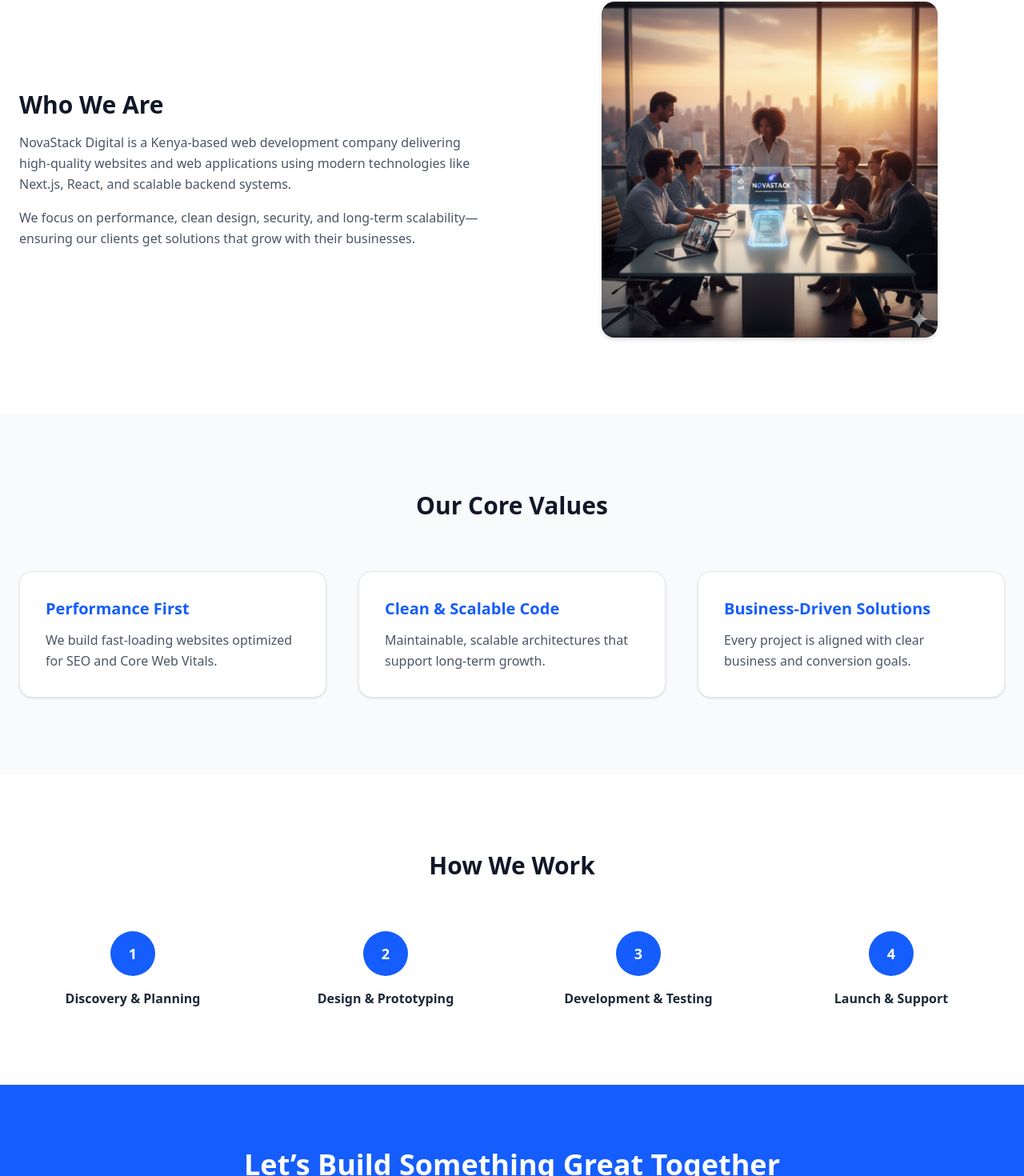
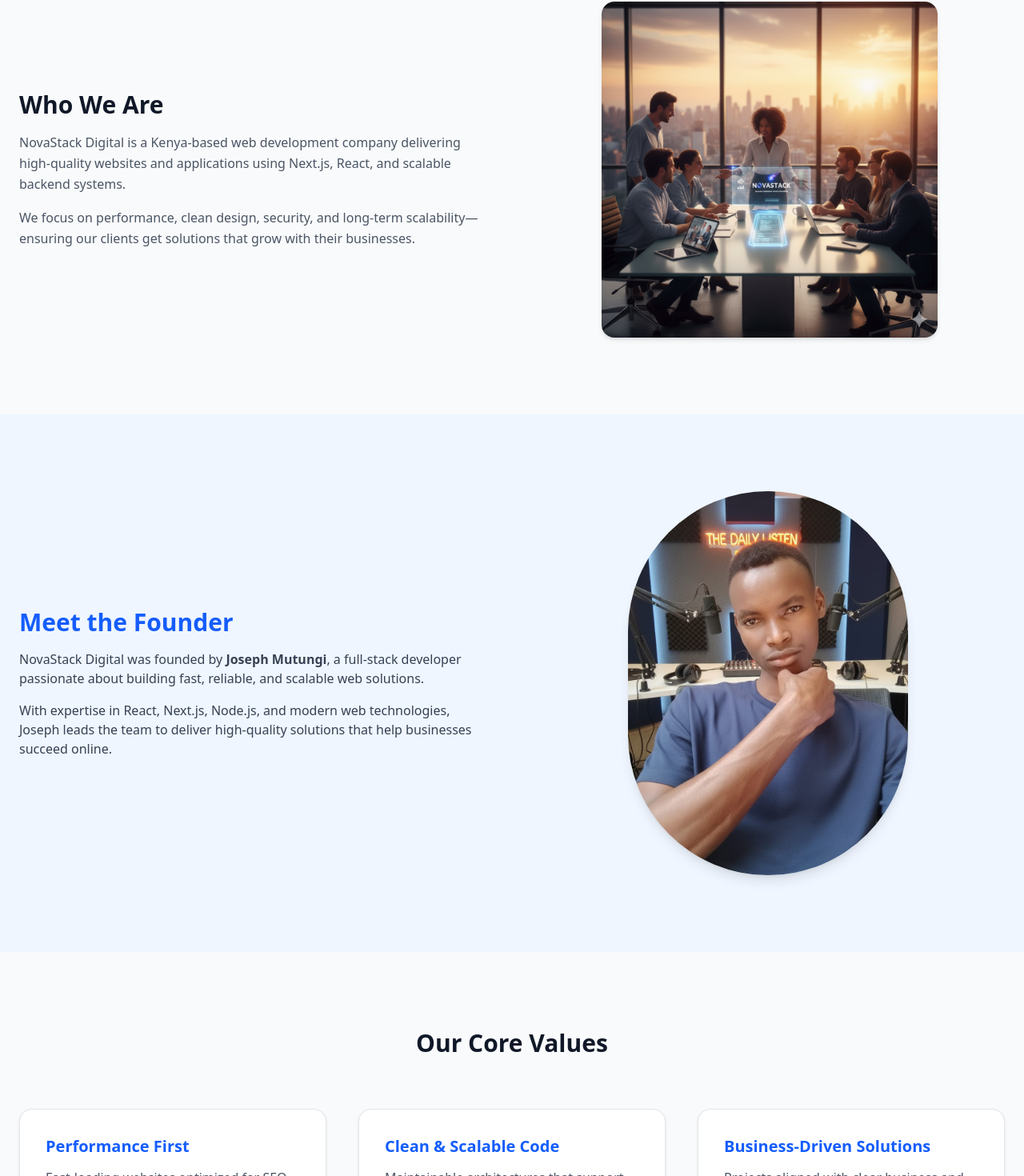
Before and after one commit to Joseh-star-dev/portfolio, a Next.js app: page /about in a window 1280 px wide. Shown: the part 483-1953 px from the top of the page at 80% size. Built offline with nearby package versions, Linux system fonts and the light colour scheme.

Commit message:
updated about page and added photo for founder of novastack

```diff
--- a/app/about/page.jsx
+++ b/app/about/page.jsx
@@ -11,9 +11,9 @@ const fadeUp = {
 
 export default function AboutPage() {
   return (
-    <main className="w-full bg-white">
+    <main className="w-full bg-gray-50">
       {/* HERO */}
-      <section className="bg-gray-50">
+      <section className="bg-white">
         <div className="max-w-7xl mx-auto px-6 py-24 text-center">
           <motion.h1
             variants={fadeUp}
@@ -51,8 +51,8 @@ export default function AboutPage() {
           <h2 className="text-3xl font-bold text-gray-900 mb-4">Who We Are</h2>
           <p className="text-gray-600 leading-relaxed mb-4">
             NovaStack Digital is a Kenya-based web development company
-            delivering high-quality websites and web applications using modern
-            technologies like Next.js, React, and scalable backend systems.
+            delivering high-quality websites and applications using Next.js,
+            React, and scalable backend systems.
           </p>
           <p className="text-gray-600 leading-relaxed">
             We focus on performance, clean design, security, and long-term
@@ -73,13 +73,57 @@ export default function AboutPage() {
             alt="NovaStack Digital team"
             width={420}
             height={320}
-            className="rounded-2xl shadow-md"
+            className="rounded-2xl shadow-md object-cover"
           />
         </motion.div>
       </section>
 
+      {/* FOUNDER SECTION */}
+      <section className="bg-blue-50 py-24">
+        <div className="max-w-7xl mx-auto px-6 grid md:grid-cols-2 gap-12 items-center">
+          <motion.div
+            initial={{ opacity: 0, x: -40 }}
+            whileInView={{ opacity: 1, x: 0 }}
+            viewport={{ once: true }}
+            transition={{ duration: 0.6 }}
+            className="text-center md:text-left"
+          >
+            <h2 className="text-3xl font-bold text-blue-600 mb-4">
+              Meet the Founder
+            </h2>
+            <p className="text-gray-700 mb-4">
+              NovaStack Digital was founded by{" "}
+              <span className="font-semibold">Joseph Mutungi</span>, a
+              full-stack developer passionate about building fast, reliable, and
+              scalable web solutions.
+            </p>
+            <p className="text-gray-700">
+              With expertise in React, Next.js, Node.js, and modern web
+              technologies, Joseph leads the team to deliver high-quality
+              solutions that help businesses succeed online.
+            </p>
+          </motion.div>
+
+          <motion.div
+            initial={{ opacity: 0, x: 40 }}
+            whileInView={{ opacity: 1, x: 0 }}
+            viewport={{ once: true }}
+            transition={{ duration: 0.6 }}
+            className="flex justify-center"
+          >
+            <Image
+              src="/p1.jpeg"
+              alt="Joseph Mutungi - Founder NovaStack Digital"
+              width={350}
+              height={350}
+              className="rounded-full shadow-lg object-cover"
+            />
+          </motion.div>
+        </div>
+      </section>
+
       {/* VALUES */}
-      <section className="bg-gray-50 py-24">
+      <section className="py-24">
         <div className="max-w-7xl mx-auto px-6">
           <motion.h2
             variants={fadeUp}
@@ -96,15 +140,15 @@ export default function AboutPage() {
             {[
               {
                 title: "Performance First",
-                desc: "We build fast-loading websites optimized for SEO and Core Web Vitals.",
+                desc: "Fast-loading websites optimized for SEO and Core Web Vitals.",
               },
               {
                 title: "Clean & Scalable Code",
-                desc: "Maintainable, scalable architectures that support long-term growth.",
+                desc: "Maintainable architectures that support long-term growth.",
               },
               {
                 title: "Business-Driven Solutions",
-                desc: "Every project is aligned with clear business and conversion goals.",
+                desc: "Projects aligned with clear business and conversion goals.",
               },
             ].map((item, index) => (
               <motion.div
@@ -180,12 +224,20 @@ export default function AboutPage() {
           <p className="text-blue-100 mb-8">
             Ready to take your business online or upgrade your digital presence?
           </p>
+          <div className="flex flex-wrap justify-center gap-4">
             <a
               href="/contact"
               className="inline-block bg-white text-blue-600 px-8 py-3 rounded-lg font-bold hover:bg-gray-100 transition"
             >
               Contact Us
             </a>
+            <a
+              href="/projects"
+              className="inline-block border border-white text-white px-8 py-3 rounded-lg font-bold hover:bg-white hover:text-blue-600 transition"
+            >
+              View Our Work
+            </a>
+          </div>
         </motion.div>
       </section>
     </main>
```
Also changed, not shown: public/p1.jpeg (added). Lines whose indentation alone changed are shown as unchanged.
